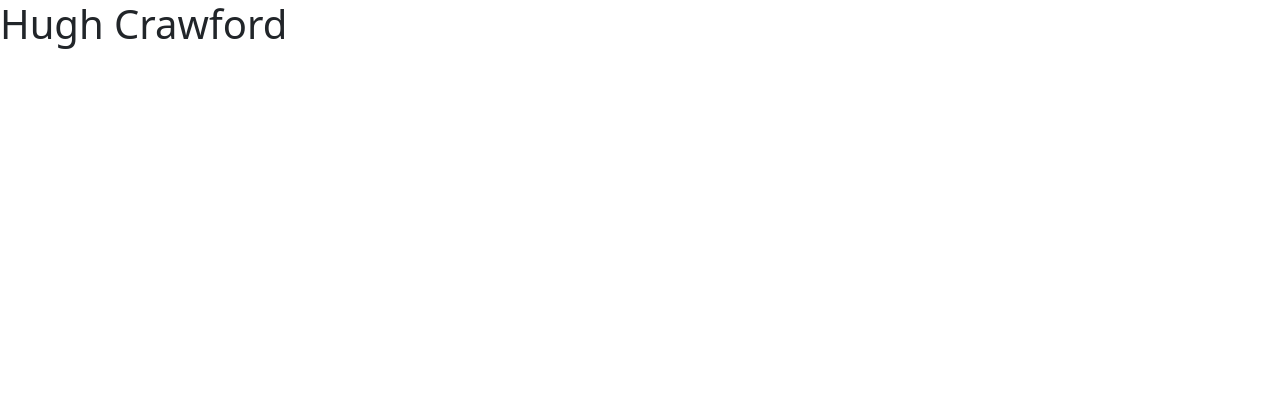
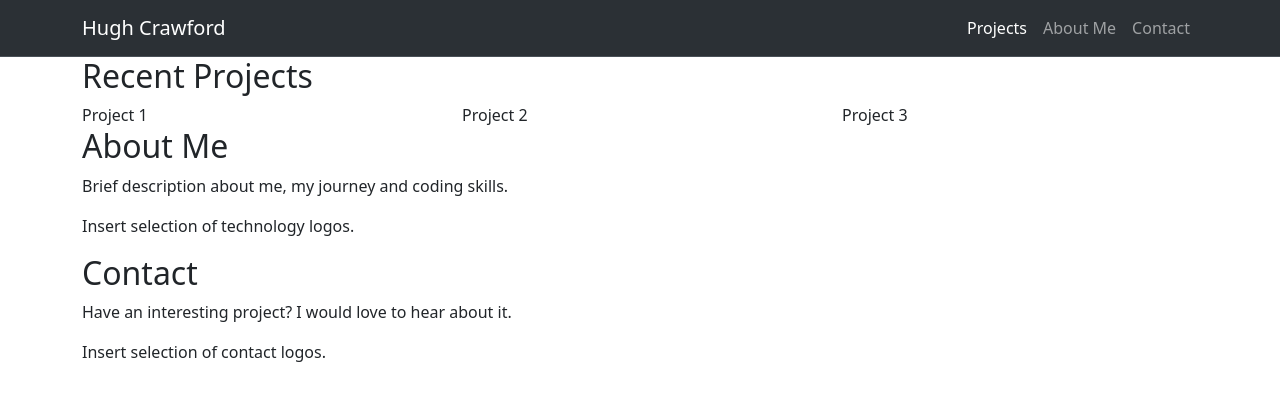
Before and after one commit to hughcrawford/hughcrawford.github.io, a plain HTML site: page index.html in a window 1280 px wide. Drawn offline with nearby package versions, Linux system fonts and the light colour scheme.

Commit message:
Add Main Layout

```diff
--- a/index.html
+++ b/index.html
@@ -3,13 +3,68 @@
   <head>
     <meta charset="utf-8">
     <meta name="viewport" content="width=device-width, initial-scale=1">
-    <title>Bootstrap demo</title>
+    <title>Hugh Crawford | Full-Stack Engineer</title>
     <link href="https://cdn.jsdelivr.net/npm/bootstrap@5.3.3/dist/css/bootstrap.min.css" rel="stylesheet" integrity="sha384-QWTKZyjpPEjISv5WaRU9OFeRpok6YctnYmDr5pNlyT2bRjXh0JMhjY6hW+ALEwIH" crossorigin="anonymous">
     <link rel="stylesheet" href="https://cdn.jsdelivr.net/npm/bootstrap-icons@1.10.3/font/bootstrap-icons.css">
     <link rel="stylesheet" href="style.css">
   </head>
   <body>
-    <h1>Hugh Crawford</h1>
+
+    <nav class="navbar navbar-expand-lg bg-body-tertiary bg-dark border-bottom border-body" data-bs-theme="dark"">
+      <div class="container">
+        <a class="navbar-brand" href="#">Hugh Crawford</a>
+        <button class="navbar-toggler" type="button" data-bs-toggle="collapse" data-bs-target="#navbarNavDropdown" aria-controls="navbarNavDropdown" aria-expanded="false" aria-label="Toggle navigation">
+          <span class="navbar-toggler-icon"></span>
+        </button>
+        <div class="collapse navbar-collapse" id="navbarNavDropdown">
+          <ul class="navbar-nav ms-auto">
+            <li class="nav-item">
+              <a class="nav-link active" aria-current="page" href="#projects">Projects</a>
+            </li>
+            <li class="nav-item">
+              <a class="nav-link" href="#about-me">About Me</a>
+            </li>
+            <li class="nav-item">
+              <a class="nav-link" href="#contact">Contact</a>
+            </li>
+          </ul>
+        </div>
+      </div>
+    </nav>
+
+    <section id="projects">
+      <div class="container">
+        <h2>Recent Projects</h2>
+        <div class="row">
+          <div class="col">
+            Project 1
+          </div>
+          <div class="col">
+            Project 2
+          </div>
+          <div class="col">
+            Project 3
+          </div>
+        </div>
+      </div>
+    </section>
+
+    <section id="about-me">
+      <div class="container">
+        <h2>About Me</h2>
+        <p>Brief description about me, my journey and coding skills.</p>
+        <p>Insert selection of technology logos.</p>
+      </div>
+    </section>
+
+    <section id="contact">
+      <div class="container">
+        <h2>Contact</h2>
+        <p>Have an interesting project? I would love to hear about it.</p>
+        <p>Insert selection of contact logos.</p>
+      </div>
+    <section id="about-me">
+
     <script src="https://cdn.jsdelivr.net/npm/bootstrap@5.3.3/dist/js/bootstrap.bundle.min.js" integrity="sha384-YvpcrYf0tY3lHB60NNkmXc5s9fDVZLESaAA55NDzOxhy9GkcIdslK1eN7N6jIeHz" crossorigin="anonymous"></script>
   </body>
 </html>
```
